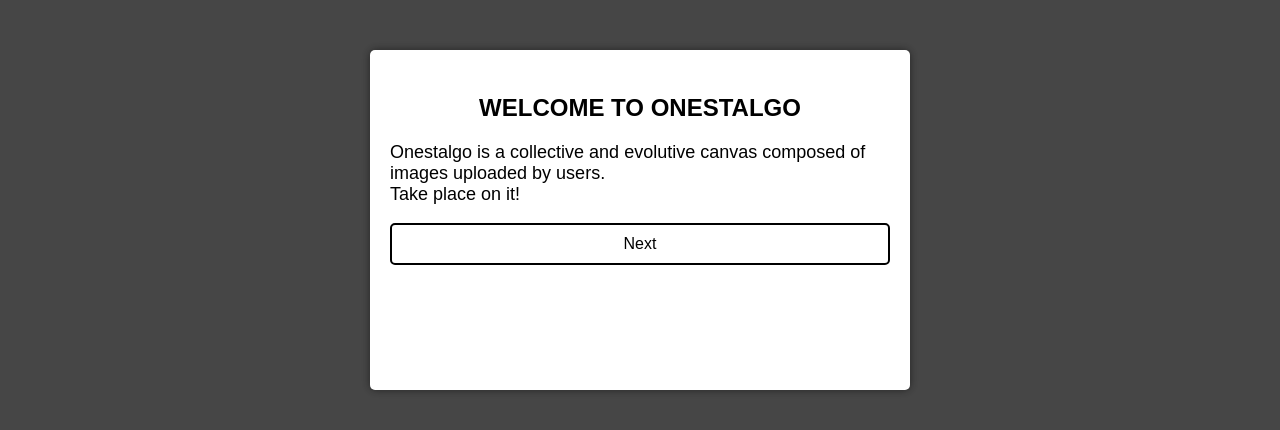
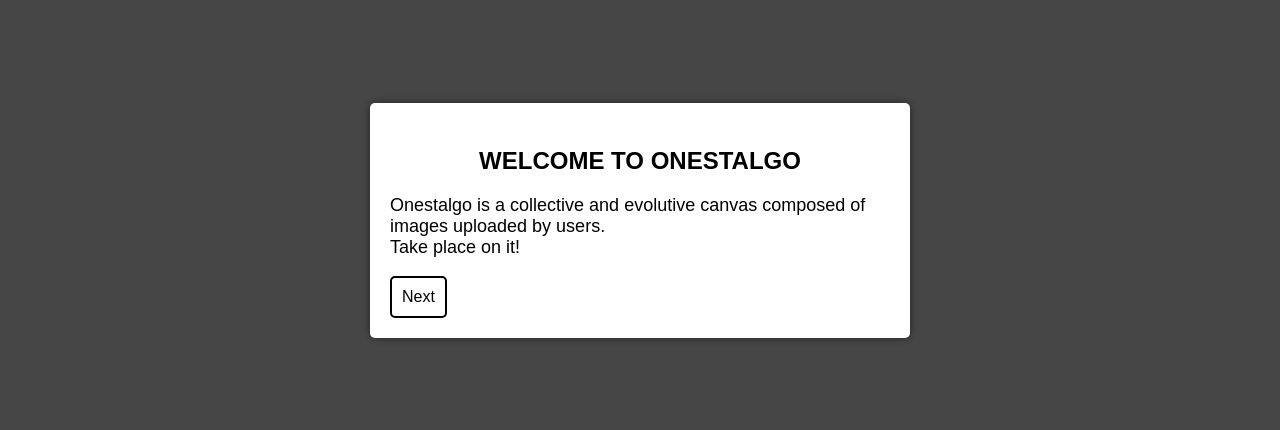
Before and after one commit to onestalgo/0nestal.go, a website: page public/index.html in a window 1280 px wide. Shown: the part 180-610 px from the top of the page. Drawn offline with nearby package versions, Linux system fonts and the light colour scheme; no server answers.

Commit message:
Update style.css

```diff
--- a/public/css/style.css
+++ b/public/css/style.css
@@ -105,11 +105,13 @@
     border-radius: 5px;
     width: 80%; /* Consistent width for all steps */
     max-width: 500px; /* Adjust max-width as needed */
-    min-height: 300px; /* Consistent minimum height */
+    max-height: 80vh; /* Maximum height to fit in the viewport */
     padding: 20px;
     box-shadow: 0 0 10px rgba(0, 0, 0, 0.5);
     position: relative;
-    overflow: auto;
+    display: flex;
+    flex-direction: column;
+    justify-content: space-between; /* Distributes space between content and button */
 }
 
 
@@ -127,7 +129,9 @@
 }
 
 .step {
-    display: none;
+    display: none; /* Hide steps initially */
+    flex: 1; /* Allows step to expand and utilize available space */
+    overflow-y: auto; /* Scroll inside step if content overflows */
 }
 
 .step.active {
@@ -157,15 +161,14 @@
 }
 
 .next-btn {
-    width: 100%;
     padding: 10px;
-    background-color: white; /* Changed to white */
-    color: black; /* Text color changed to black */
-    border: 2px solid black; /* Black border added */
+    background-color: white;
+    color: black;
+    border: 2px solid black;
     border-radius: 5px;
     cursor: pointer;
-    font-family: Arial, sans-serif; /* Ensure consistent font */
-    font-size: medium; /* Adjust the font size as needed */
+    font-family: Arial, sans-serif;
+    font-size: medium;
 }
 
 
```
